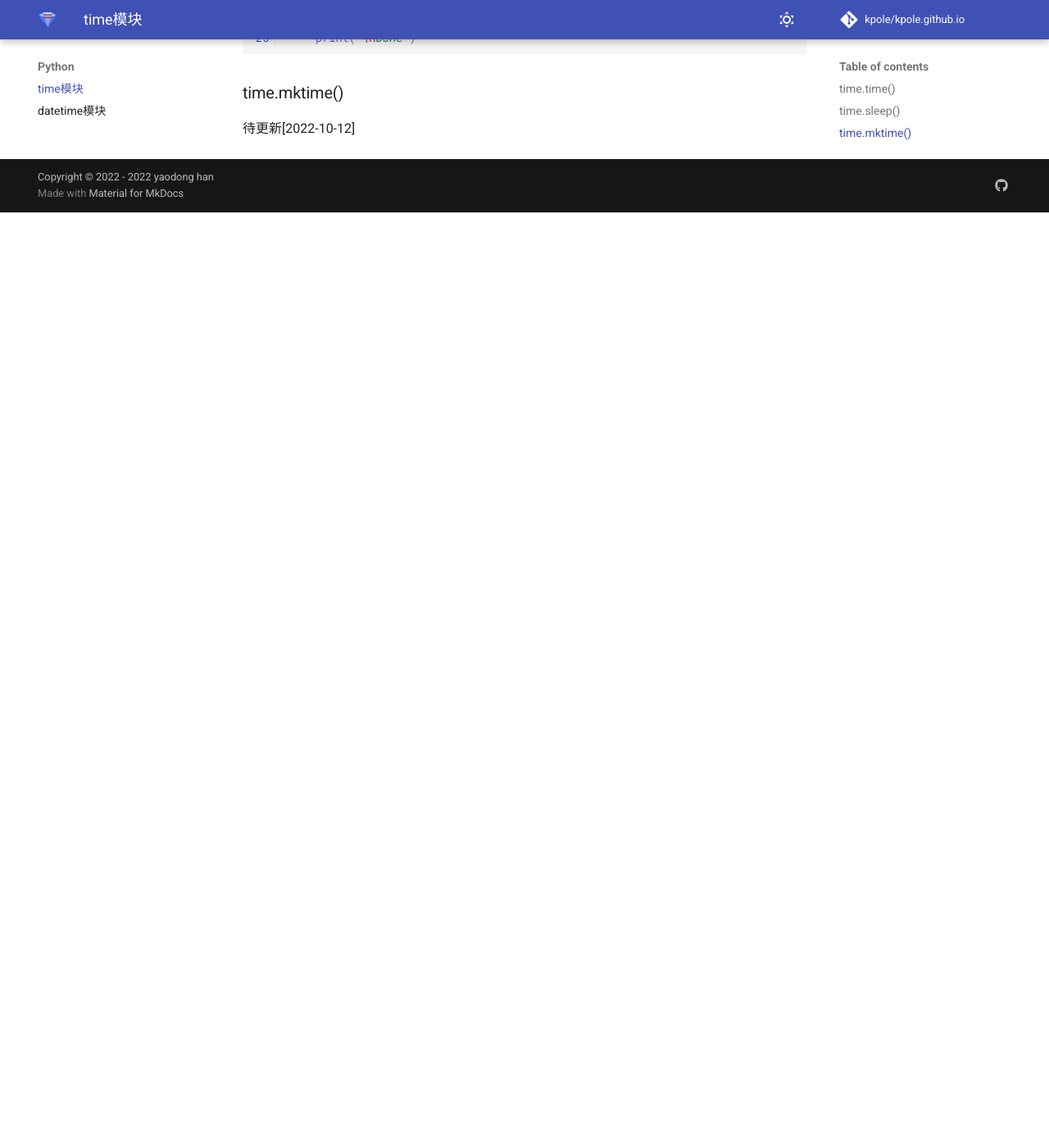
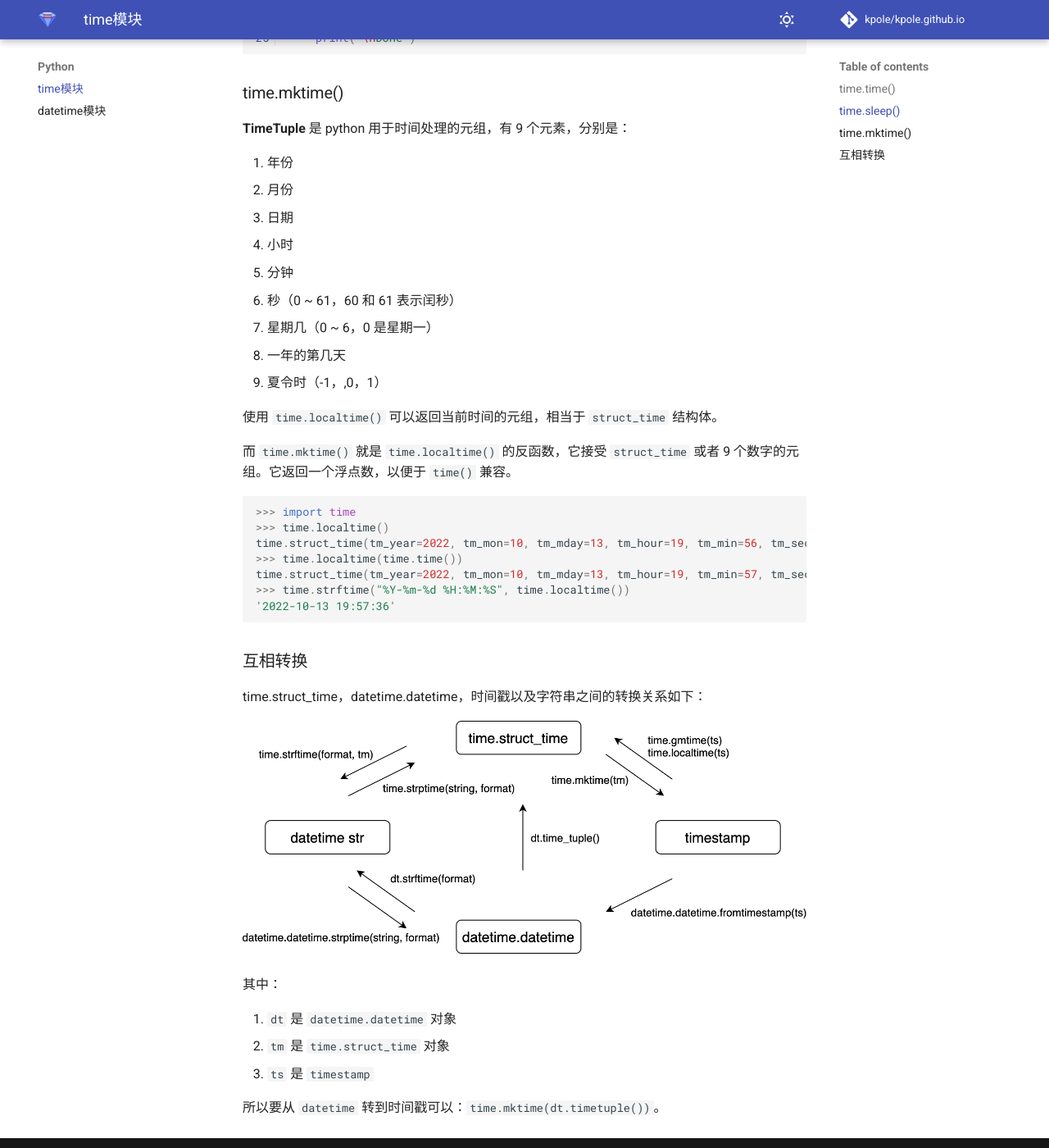
Before and after one commit to kpole/kpole.github.io, an MkDocs documentation site: the page built from docs/Python/time模块.md, in a window 1280 px wide and 1400 px high, scrolled down 1192 px. Shown: the whole window at 82% size. Built offline with MkDocs 1.6.1 and Material for MkDocs 9.7.7, drawn with Linux system fonts in a browser that asks for light colours; comment, search, counter and statistics services are not loaded; before the commit the page ends 1451 px from its top, so only the background shows below that.

````diff
--- a/docs/Python/time模块.md
+++ b/docs/Python/time模块.md
@@ -51,4 +51,43 @@
 
 ### time.mktime()
 
-待更新[2022-10-12]
+**TimeTuple** 是 python 用于时间处理的元组，有 9 个元素，分别是：
+
+0. 年份
+1. 月份
+2. 日期
+3. 小时
+4. 分钟
+5. 秒（0 ~ 61，60 和 61 表示闰秒）
+6. 星期几（0 ~ 6，0 是星期一）
+7. 一年的第几天
+8. 夏令时（-1，,0，1）
+
+使用 `time.localtime()` 可以返回当前时间的元组，相当于 `struct_time` 结构体。
+
+而 `time.mktime()` 就是 `time.localtime()` 的反函数，它接受 `struct_time` 或者 9 个数字的元组。它返回一个浮点数，以便于 `time()` 兼容。
+
+```python3
+>>> import time
+>>> time.localtime()
+time.struct_time(tm_year=2022, tm_mon=10, tm_mday=13, tm_hour=19, tm_min=56, tm_sec=55, tm_wday=3, tm_yday=286, tm_isdst=0)
+>>> time.localtime(time.time())
+time.struct_time(tm_year=2022, tm_mon=10, tm_mday=13, tm_hour=19, tm_min=57, tm_sec=0, tm_wday=3, tm_yday=286, tm_isdst=0)
+>>> time.strftime("%Y-%m-%d %H:%M:%S", time.localtime())
+'2022-10-13 19:57:36'
+```
+
+### 互相转换
+
+time.struct_time，datetime.datetime，时间戳以及字符串之间的转换关系如下：
+
+![](../assets/images/python_time.drawio.png)
+
+其中：
+
+1. `dt` 是 `datetime.datetime` 对象
+2. `tm` 是 `time.struct_time` 对象
+3. `ts` 是 `timestamp`
+
+
+所以要从 `datetime` 转到时间戳可以：`time.mktime(dt.timetuple())`。
--- a/mkdocs.yml
+++ b/mkdocs.yml
@@ -68,6 +68,11 @@ markdown_extensions:
       guess_lang: false
       linenums: true
   - tables
+  - pymdownx.superfences:
+      custom_fences:
+        - name: mermaid
+          class: mermaid
+          format: !!python/name:pymdownx.superfences.fence_code_format
 
 extra_javascript:
   - "assets/javascripts/extra.js?v=16"
@@ -137,6 +142,7 @@ nav:
     - time模块: "Python/time模块.md"
     - datetime模块: "Python/datetime模块.md"
   - 其他:
+    - 董宇辉老师语录: "other/董宇辉老师语录.md"
     - 罗翔老师语录: "other/罗翔老师语录.md"
     - 正则表达式: "other/正则表达式.md"
     - MBTI: "other/MBTI.md"
````
Also changed, not shown: docs/other/董宇辉老师语录.md (added, +81 -0 lines), docs/assets/images/python_time.drawio.png (added).
